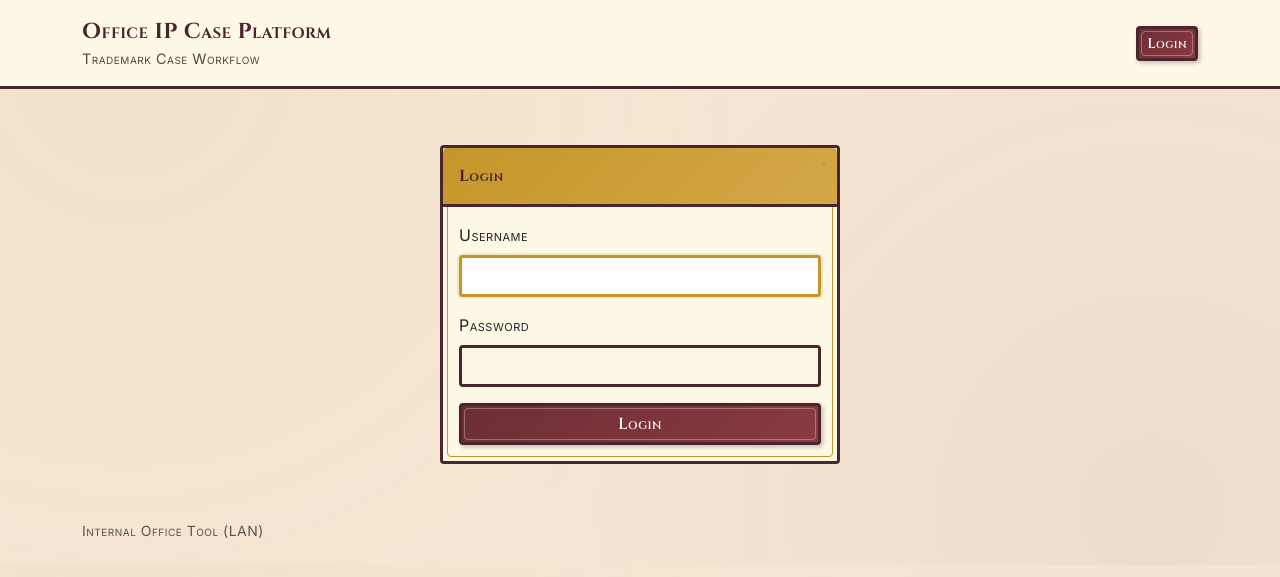
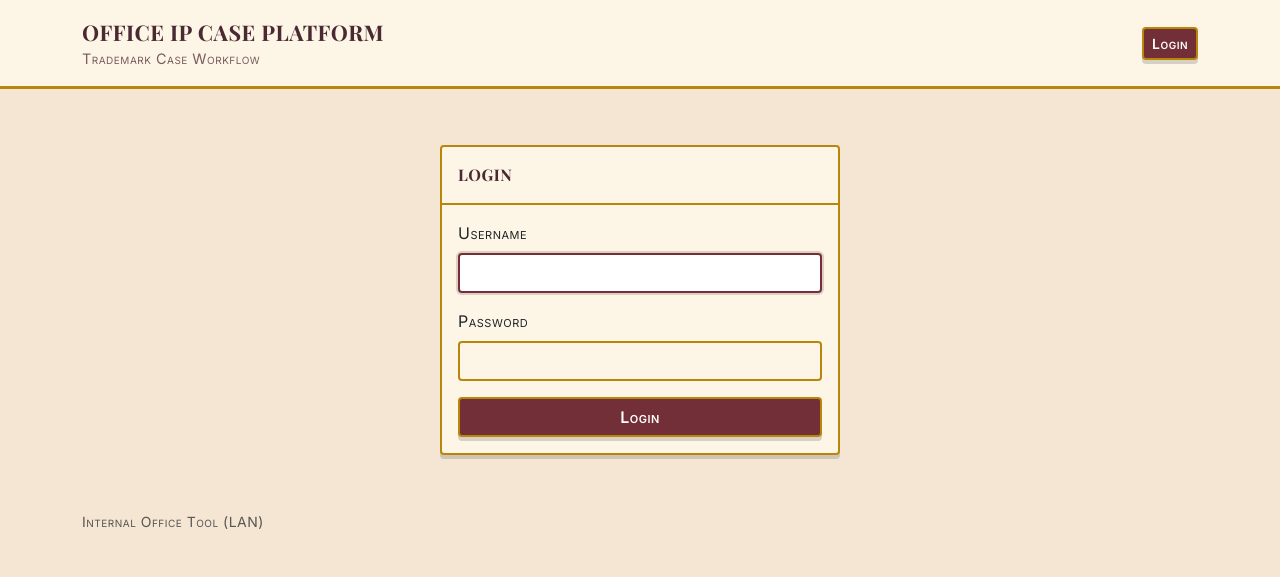
Before and after one commit to 0utLawzz/DS-Brandex, a Django app: page /accounts/login/?next=/applications/1/add-document/ in a window 1280 px wide. Shown: the top 577 px of the page. Run offline with Django 5.2, Linux system fonts and the light colour scheme.

Commit message:
Apply Victorian theme specifications exactly
- Create VICTORIAN_THEME_GUIDE.md documentation
- Update CSS colors to match exact Victorian theme specs
- Remove Cinzel font, use Playfair Display for headings with uppercase
- Remove all gradients (no flashy gradients per specs)
- Update shadow to hard shadow (0px 4px 0px rgba(0,0,0,0.15))
- Update border color to gold (#B8860B)
- Update table headers to burgundy background with white text
- Remove ornate decorations (star flourish, double borders)
- Update input focus to burgundy glow
- Update buttons to feel like official stamps
- Update all borders to 2px gold
- Apply small caps to all text elements

```diff
--- a/cases/static/cases/victorian.css
+++ b/cases/static/cases/victorian.css
@@ -1,18 +1,18 @@
-@import url('https://fonts.googleapis.com/css2?family=Playfair+Display:wght@400;600;700&family=Cinzel:wght@400;600;700&family=Inter:wght@400;500;600&display=swap');
+@import url('https://fonts.googleapis.com/css2?family=Playfair+Display:wght@400;600;700&family=Inter:wght@400;500;600&display=swap');
 
 :root {
-  --primary: #6B2E35;
-  --secondary: #2A4A32;
-  --accent: #C4962A;
+  --primary: #722F37;
+  --secondary: #2E5339;
+  --accent: #B8860B;
   --background: #F5E6D3;
-  --surface: #FEF8E7;
-  --text: #4A252D;
+  --surface: #FDF5E6;
+  --text: #4A2932;
+  --text-muted: #7A5C5C;
 
   --radius: 4px;
   --border-width: 3px;
-  --shadow: 0px 4px;
-  --line: #4A252D;
-  --ornate-border: #C4962A;
+  --shadow: 0px 4px 0px rgba(0,0,0,0.15);
+  --line: #B8860B;
 }
 
 .victorian-bg {
@@ -21,9 +21,6 @@
   font-family: 'Inter', sans-serif;
   font-variant: small-caps;
   letter-spacing: 0.5px;
-  background-image:
-    radial-gradient(circle at 10% 10%, rgba(196, 150, 42, 0.05) 0%, transparent 50%),
-    radial-gradient(circle at 90% 90%, rgba(107, 46, 53, 0.05) 0%, transparent 50%);
 }
 
 .victorian-header {
@@ -34,90 +31,51 @@
 .victorian-title {
   font-weight: 700;
   font-size: 1.35rem;
-  letter-spacing: 0.2px;
+  letter-spacing: 0.5px;
   color: var(--text);
-  font-family: 'Cinzel', serif;
+  font-family: 'Playfair Display', serif;
   font-variant: small-caps;
+  text-transform: uppercase;
 }
 
 .victorian-subtitle {
   font-size: 0.9rem;
-  color: rgba(0, 0, 0, 0.7);
+  color: var(--text-muted);
   font-variant: small-caps;
 }
 
 .victorian-card {
   background: var(--surface);
   border-radius: var(--radius);
-  border: var(--border-width) solid var(--line);
-  box-shadow: none;
-  position: relative;
-}
-
-.victorian-card::before {
-  content: "";
-  position: absolute;
-  top: 0;
-  left: 0;
-  right: 0;
-  bottom: 0;
-  border: 1px solid var(--ornate-border);
-  border-radius: var(--radius);
-  pointer-events: none;
-  margin: 4px;
-}
-
-.victorian-card::after {
-  content: "✦";
-  position: absolute;
-  top: 8px;
-  right: 8px;
-  color: var(--ornate-border);
-  font-size: 12px;
-  opacity: 0.6;
+  border: 2px solid var(--line);
+  box-shadow: var(--shadow);
 }
 
 .victorian-card .card-header {
-  background: linear-gradient(135deg, var(--accent) 0%, #D4A847 100%);
-  border-bottom: var(--border-width) solid var(--line);
+  background: var(--surface);
+  border-bottom: 2px solid var(--line);
   font-weight: 700;
   color: var(--text);
   font-variant: small-caps;
-  font-family: 'Cinzel', serif;
-  border-radius: var(--radius) var(--radius) 0 0;
-  position: relative;
+  font-family: 'Playfair Display', serif;
+  text-transform: uppercase;
+  letter-spacing: 0.5px;
 }
 
 .victorian-btn {
-  background: linear-gradient(135deg, var(--primary) 0%, #8B3A42 100%);
-  border: var(--border-width) solid var(--line);
+  background: var(--primary);
+  border: 2px solid var(--line);
   color: #fff;
   border-radius: var(--radius);
-  box-shadow: 2px 2px 4px rgba(74, 37, 45, 0.3);
+  box-shadow: var(--shadow);
   font-variant: small-caps;
   font-weight: 600;
-  font-family: 'Cinzel', serif;
-  position: relative;
-  overflow: hidden;
-}
-
-.victorian-btn::before {
-  content: "";
-  position: absolute;
-  top: 0;
-  left: 0;
-  right: 0;
-  bottom: 0;
-  border: 1px solid rgba(255, 255, 255, 0.3);
-  border-radius: var(--radius);
-  pointer-events: none;
-  margin: 2px;
+  font-family: 'Inter', sans-serif;
 }
 
 .victorian-btn:hover {
-  background: linear-gradient(135deg, #8B3A42 0%, var(--primary) 100%);
+  background: #5a252c;
   color: #fff;
-  box-shadow: 3px 3px 6px rgba(74, 37, 45, 0.4);
 }
 
 .victorian-link {
@@ -144,31 +102,35 @@
 
 .victorian-table thead th {
   font-weight: 700;
-  color: var(--text);
-  background: linear-gradient(135deg, var(--accent) 0%, #D4A847 100%);
-  border-bottom: var(--border-width) solid var(--line);
+  color: #fff;
+  background: var(--primary);
+  border-bottom: 2px solid var(--line);
   font-variant: small-caps;
-  font-family: 'Cinzel', serif;
+  font-family: 'Playfair Display', serif;
 }
 
 .victorian-table > :not(caption) > * > * {
   border-bottom: 2px solid var(--line);
 }
 
+.victorian-table tbody tr:nth-child(even) {
+  background: rgba(245, 230, 211, 0.5);
+}
+
 .victorian-table tbody tr:hover {
-  background: rgba(196, 150, 42, 0.1);
+  background: rgba(184, 134, 11, 0.1);
 }
 
 .victorian-input {
   border-radius: var(--radius);
-  border: 3px solid var(--line);
+  border: 2px solid var(--line);
   font-variant: small-caps;
   background: var(--surface);
 }
 
 .victorian-input:focus {
-  border-color: var(--accent);
-  box-shadow: 0 0 0 2px rgba(196, 150, 42, 0.2);
+  border-color: var(--primary);
+  box-shadow: 0 0 0 2px rgba(114, 47, 55, 0.2);
   outline: none;
 }
 
@@ -223,7 +185,7 @@
   top: 0;
   bottom: 0;
   width: 6px;
-  background: linear-gradient(to bottom, var(--accent), var(--primary));
+  background: var(--line);
   border-radius: 3px;
 }
 
@@ -231,10 +193,10 @@
   position: relative;
   padding: 10px 12px;
   margin-bottom: 12px;
-  border: 3px solid var(--line);
+  border: 2px solid var(--line);
   background: var(--surface);
   border-radius: var(--radius);
-  box-shadow: 2px 2px 4px rgba(74, 37, 45, 0.15);
+  box-shadow: var(--shadow);
 }
 
 .dst-event::before {
@@ -268,30 +230,30 @@
 }
 
 .dst-assignment {
-  border: var(--border-width) solid var(--line);
+  border: 2px solid var(--line);
   background: var(--surface);
   padding: 12px;
   border-radius: var(--radius);
-  box-shadow: 2px 2px 4px rgba(74, 37, 45, 0.15);
+  box-shadow: var(--shadow);
 }
 
 .dst-assignment.overdue {
-  border-left: var(--border-width) solid var(--primary);
+  border-left: 3px solid var(--primary);
 }
 
 .dst-assignment.soon {
-  border-left: var(--border-width) solid var(--accent);
+  border-left: 3px solid var(--accent);
 }
 
 .dst-assignment.normal {
-  border-left: var(--border-width) solid var(--secondary);
+  border-left: 3px solid var(--secondary);
 }
 
 .dst-thumb {
   width: 80px;
   height: 80px;
   object-fit: cover;
-  border: 3px solid var(--line);
+  border: 2px solid var(--line);
   cursor: pointer;
   background: var(--surface);
 }
@@ -309,7 +271,7 @@
   max-height: 85vh;
   display: block;
   margin: 5vh auto 0;
-  border: var(--border-width) solid var(--line);
+  border: 2px solid var(--line);
   background: var(--surface);
 }
 
```
Also changed, not shown: VICTORIAN_THEME_GUIDE.md (added, +244 -0 lines), WORKFLOW.md (+5 -5 lines).
